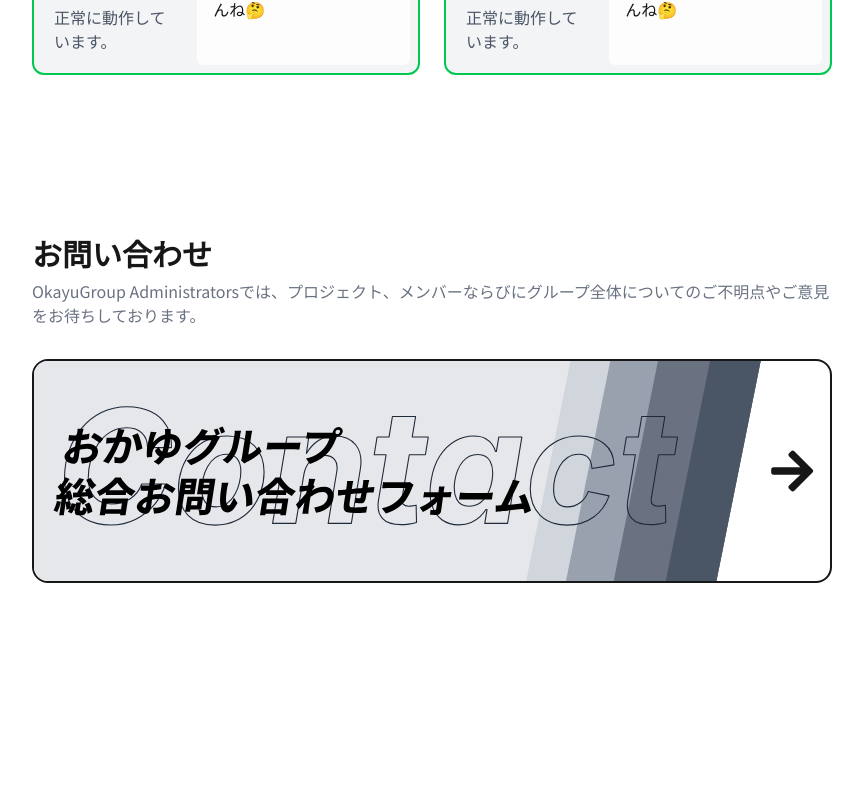
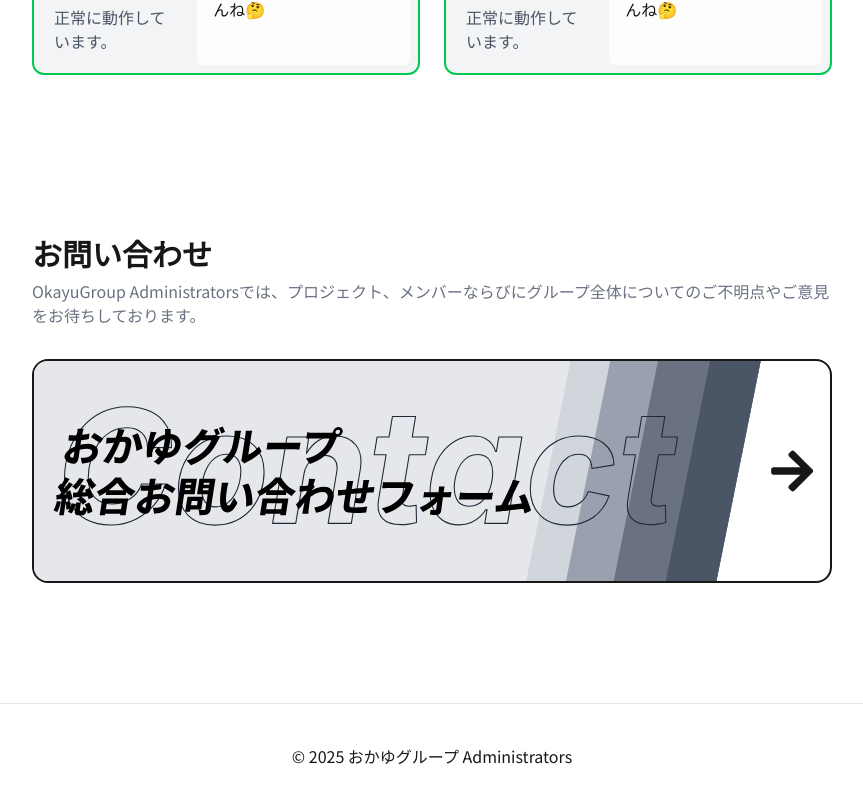
Before and after one commit to okayugroup/homepage, a Next.js app: page /team/administrators in a window 1280 px wide. Shown: the part 1097-1899 px from the top of the page, without its empty margins (208-1071 px from the left). Before the commit the page ends 1800 px from the top, so only its background shows below. Built offline with nearby package versions, Linux system fonts and the light colour scheme.

Commit message:
フッターの追加

```diff
--- a/src/app/team/administrators/page.tsx
+++ b/src/app/team/administrators/page.tsx
@@ -87,5 +87,8 @@ export default function AdminPage() {
                 </div>
             </section>
         </main>
+        <footer className="text-center py-10 border-t border-t-gray-200 dark:border-t-gray-700">
+            <p>&copy; 2025 おかゆグループ Administrators</p>
+        </footer>
     </AdminBody>;
 }
```
